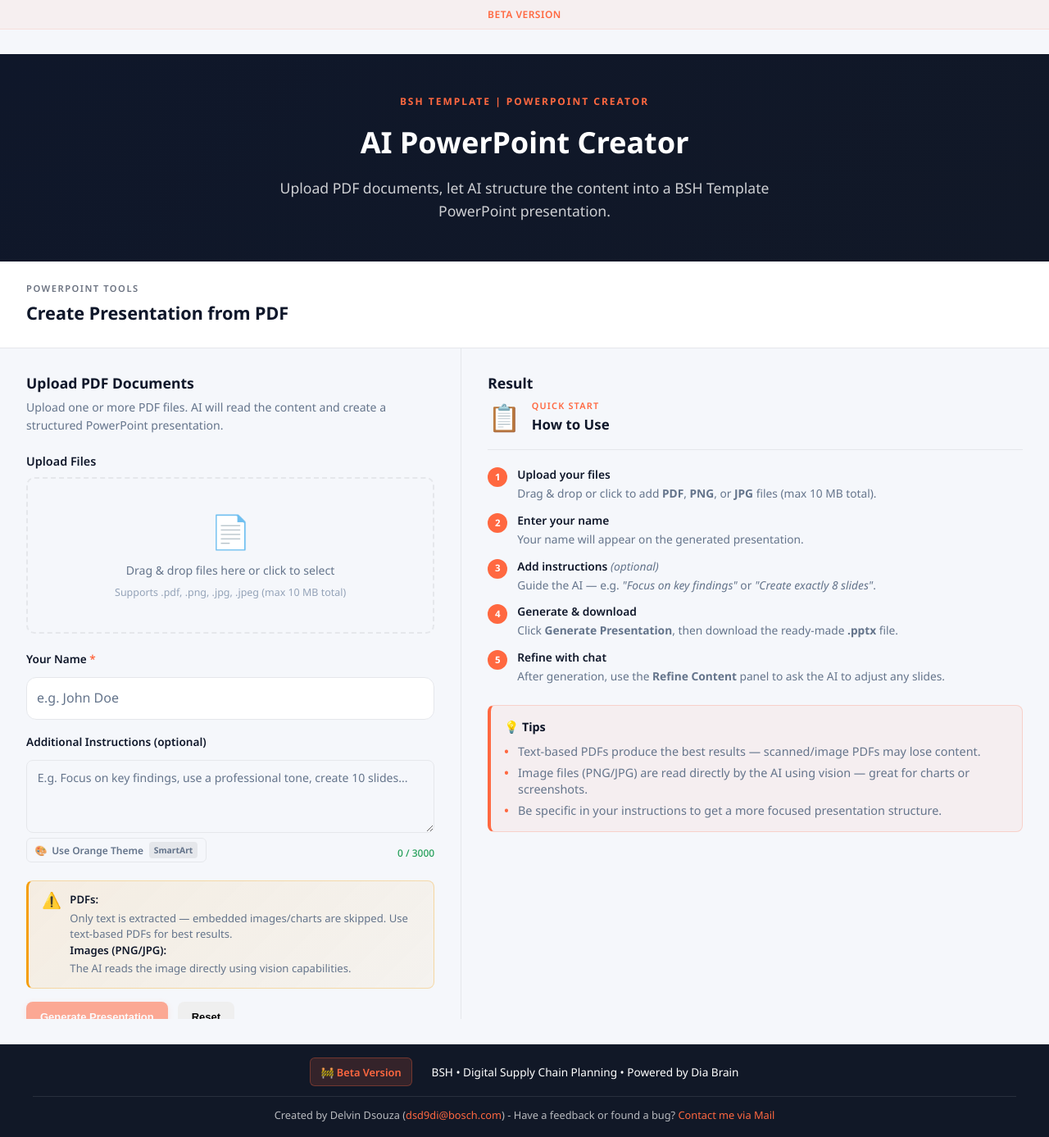
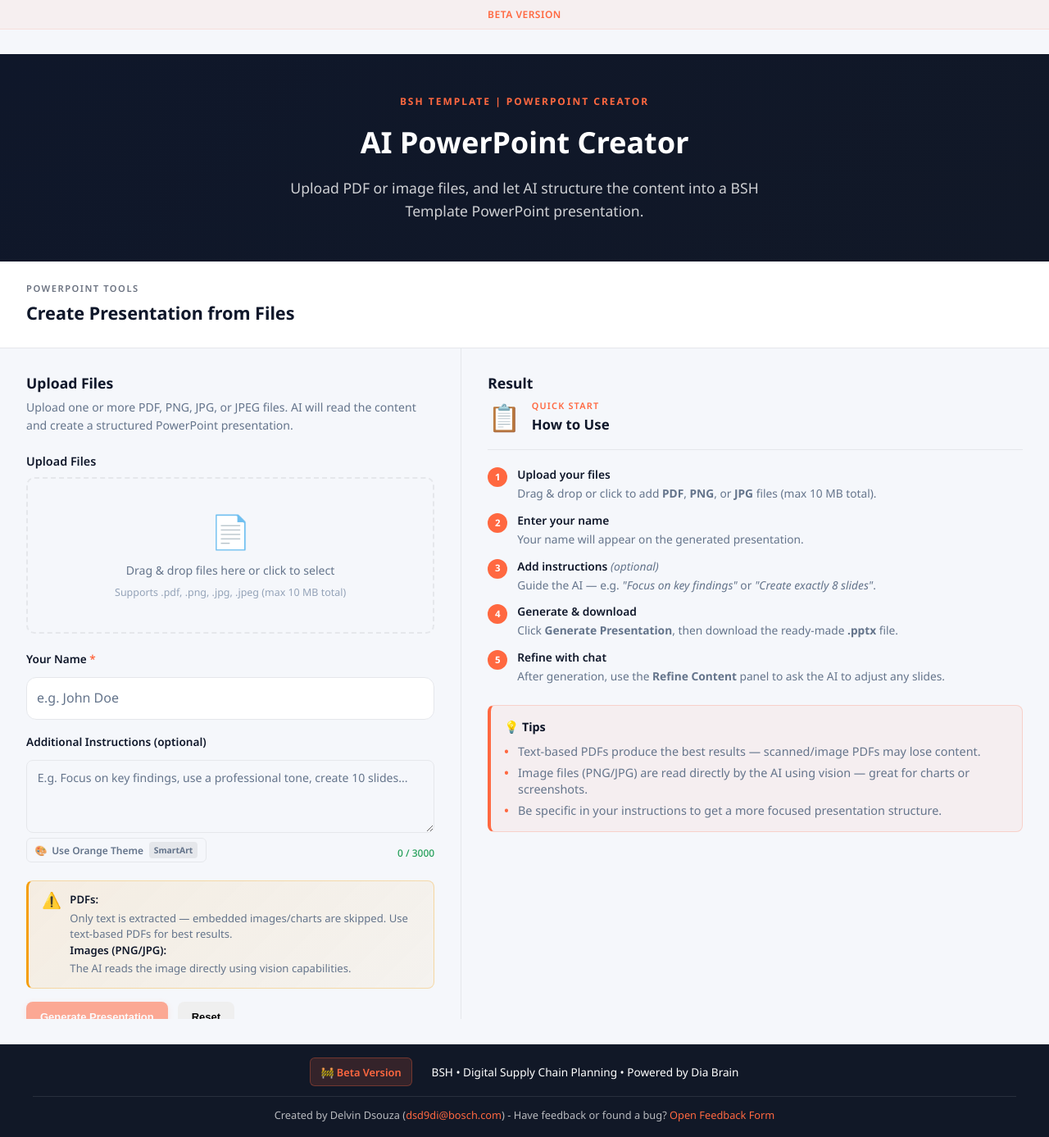
Before and after one commit to dxdelvin/DSCPAIApps, a FastAPI app: page /ppt-creator in a window 1280 px wide. Shown: the part 67-1454 px from the top of the page at 82% size. Run offline with FastAPI, Linux system fonts and the light colour scheme.

Commit message:
fix: patched the comments, fixed pdf texting. added feedback form and linked dia brain

```diff
--- a/app/routers/pages.py
+++ b/app/routers/pages.py
@@ -1,4 +1,3 @@
-import os
 from fastapi import APIRouter, Request
 from fastapi.templating import Jinja2Templates
 
@@ -27,45 +26,44 @@ async def home(request: Request):
     username = user_info.get("user", "Guest")
 
     return templates.TemplateResponse(
-        request=request,
-        name="index.html",
+        "index.html",
         context=_template_context(request, {"username": username})
     )
 
 @router.get("/signavio-bpmn")
 async def signavio_bpmn(request: Request):
     return templates.TemplateResponse(
-        request=request, name="signavio_bpmn.html", context=_template_context(request)
+        "signavio_bpmn.html", context=_template_context(request)
     )
 
 @router.get("/audit-check")
 async def audit_check(request: Request):
     return templates.TemplateResponse(
-        request=request, name="audit_check.html", context=_template_context(request)
+        "audit_check.html", context=_template_context(request)
     )
 
 @router.get("/bpmn-checker")
 async def bpmn_checker(request: Request):
     return templates.TemplateResponse(
-        request=request, name="bpmn_checker.html", context=_template_context(request)
+        "bpmn_checker.html", context=_template_context(request)
     )
 
 @router.get("/spec-builder")
 async def spec_builder(request: Request):
     return templates.TemplateResponse(
-        request=request, name="fs_br_document.html", context=_template_context(request)
+        "fs_br_document.html", context=_template_context(request)
     )
 
 @router.get("/ppt-creator")
 async def ppt_creator(request: Request):
     return templates.TemplateResponse(
-        request=request, name="ppt_creator.html", context=_template_context(request)
+        "ppt_creator.html", context=_template_context(request)
     )
 
 @router.get("/diagram-generator")
 async def diagram_generator(request: Request):
     return templates.TemplateResponse(
-        request=request, name="diagram_generator.html", context=_template_context(request)
+        "diagram_generator.html", context=_template_context(request)
     )
 
 @router.get("/health")
--- a/app/templates/base.html
+++ b/app/templates/base.html
@@ -148,10 +148,10 @@
     <footer class="site-footer">
         <div class="footer-content">
             <span class="footer-badge">🚧 Beta Version</span>
-            <span class="footer-text">BSH • Digital Supply Chain Planning • Powered by Dia Brain</span>
+            <span class="footer-text">BSH • Digital Supply Chain Planning • <a href="https://brain.prd.dia-apps.bosch.tech/brains/oXV4pyZVEJvy" target="_blank" rel="noopener noreferrer">Powered by Dia Brain</a></span>
         </div>
         <div class="footer-credit">
-            <p>Created by Delvin Dsouza (<a href="mailto:dsd9di@bosch.com">dsd9di@bosch.com</a>) - Have a feedback or found a bug? <a href="mailto:dsd9di@bosch.com?subject=DSCP%20AI%20Feedback">Contact me via Mail</a></p>
+            <p>Created by Delvin Dsouza (<a href="mailto:dsd9di@bosch.com">dsd9di@bosch.com</a>) - Have feedback or found a bug? <a href="https://bosch.sharepoint.com/:x:/r/sites/msteams_7191513/_layouts/15/Doc.aspx?sourcedoc=%7BE7028D3E-C4C8-40FB-9E25-0524595A5E2D%7D&file=DSCP_Apps_Feedback.xlsx&action=default&mobileredirect=true&isSPOFile=1&ovuser=0ae51e19-07c8-4e4b-bb6d-648ee58410f4%2Cdsd9di%40bosch.com&clickparams=eyJBcHBOYW1lIjoiVGVhbXMtRGVza3RvcCIsIkFwcFZlcnNpb24iOiI0OS8yNjAxMTUxMTExOSJ9" target="_blank" rel="noopener noreferrer">Open Feedback Form</a></p>
         </div>
     </footer>
 
--- a/app/templates/diagram_generator.html
+++ b/app/templates/diagram_generator.html
@@ -13,7 +13,7 @@
     <div>
         <p class="eyebrow">draw.io | Diagram Generator</p>
         <h1>AI Diagram Generator</h1>
-        <p class="lede">Upload PDF documents, let AI analyze the content and create professional draw.io diagrams automatically.</p>
+        <p class="lede">Upload PDF or image files, and let AI analyze the content to create professional draw.io diagrams automatically.</p>
     </div>
 </section>
 
@@ -22,7 +22,7 @@
         <div class="builder-head">
             <div>
                 <p class="eyebrow">Diagram Tools</p>
-                <h2 class="builder-title">Create Diagrams from PDF</h2>
+                <h2 class="builder-title">Create Diagrams from Files</h2>
             </div>
         </div>
 
--- a/app/templates/ppt_creator.html
+++ b/app/templates/ppt_creator.html
@@ -13,7 +13,7 @@
     <div>
         <p class="eyebrow">BSH Template | Powerpoint Creator</p>
         <h1>AI PowerPoint Creator</h1>
-        <p class="lede">Upload PDF documents, let AI structure the content into a BSH Template PowerPoint presentation.</p>
+        <p class="lede">Upload PDF or image files, and let AI structure the content into a BSH Template PowerPoint presentation.</p>
     </div>
 </section>
 
@@ -22,7 +22,7 @@
         <div class="builder-head">
             <div>
                 <p class="eyebrow">PowerPoint Tools</p>
-                <h2 class="builder-title">Create Presentation from PDF</h2>
+                <h2 class="builder-title">Create Presentation from Files</h2>
             </div>
         </div>
 
@@ -30,8 +30,8 @@
             <!-- Left: Upload & Controls -->
             <div class="builder-left">
                 <div class="form-container">
-                    <h3>Upload PDF Documents</h3>
-                    <p>Upload one or more PDF files. AI will read the content and create a structured PowerPoint presentation.</p>
+                    <h3>Upload Files</h3>
+                    <p>Upload one or more PDF, PNG, JPG, or JPEG files. AI will read the content and create a structured PowerPoint presentation.</p>
 
                     <!-- File Upload Area -->
                     <div class="upload-section">
```
Also changed, not shown: app/static/js/audit_check.js (+0 -9 lines), app/static/js/bpmn_checker.js (+0 -9 lines), app/static/js/common.js (+0 -56 lines), app/templates/index.html (+3 -4 lines).
